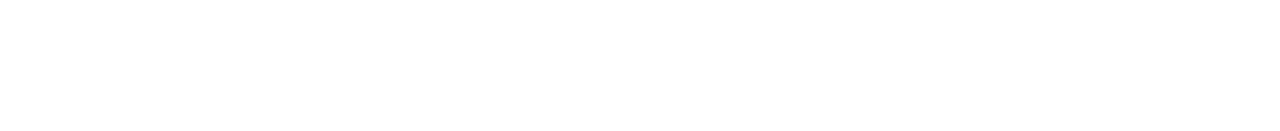
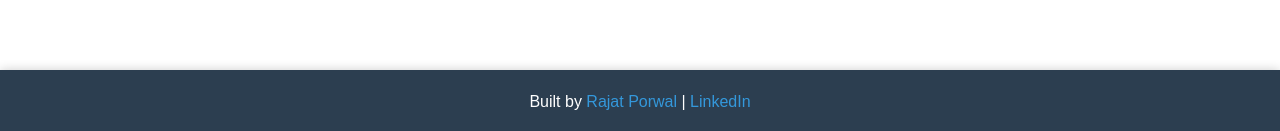
Before and after one commit to rajat-porwal/Memory-Game---React-Based, a React (Vite) app: page / in a window 1280 px wide. Shown: the part 666-797 px from the top of the page. Built offline with nearby package versions, Linux system fonts and the light colour scheme; no server answers.

Commit message:
add footer component, edit README.md

```diff
--- a/src/App.jsx
+++ b/src/App.jsx
@@ -2,6 +2,7 @@ import React, { useState, useEffect } from 'react';
 import axios from 'axios';
 import Header from './components/Header';
 import CardGrid from './components/CardGrid';
+import Footer from './components/Footer';
 
 const App = () => {
   const [score, setScore] = useState(0);
@@ -79,6 +80,7 @@ const resetCards = () => {
     <div className="App">
       <Header score={score} bestScore={bestScore} />
       <CardGrid cards={cards} onCardClick={handleCardClick} />
+      <Footer />
     </div>
   );
 };
--- /dev/null
+++ b/src/components/Footer.jsx
@@ -0,0 +1,31 @@
+import React from 'react';
+
+const Footer = () => {
+    return (
+        <footer style={{
+            backgroundColor: '#2c3e50',
+            color: '#ffffff',
+            padding: '20px',
+            textAlign: 'center',
+            position: 'fixed',
+            bottom: 0,
+            left: 0,
+            width: '100%',
+            boxShadow: '0px 0px 10px rgba(0, 0, 0, 0.2)',
+            transition: 'background-color 0.3s ease'
+        }}>
+            <p>
+                Built by {' '}
+                <a href='https://github.com/rajat-porwal' style={{ color: '#3498db', textDecoration: 'none', transition: 'color 0.3s ease' }}>
+                    Rajat Porwal
+                </a>
+                {' | '}
+                <a href='https://www.linkedin.com/in/rajatporwal/' style={{ color: '#3498db', textDecoration: 'none', transition: 'color 0.3s ease' }}>
+                    LinkedIn
+                </a>
+            </p>
+        </footer>
+    );
+}
+
+export default Footer;
--- a/src/index.css
+++ b/src/index.css
@@ -4,6 +4,7 @@
 
   body {
     font-family: 'Arial', sans-serif;
+    padding-bottom: 60px;
   }
 
   .header {
```
Also changed, not shown: src/Images/2024-05-31 15_49_00-C__Users_Moby_Dick_Documents_Rainmeter_Skins_Monterey_Extras_Unlock_Unlock.ini.png (added), 1 other file (tests, documents, lock files or other folders).
